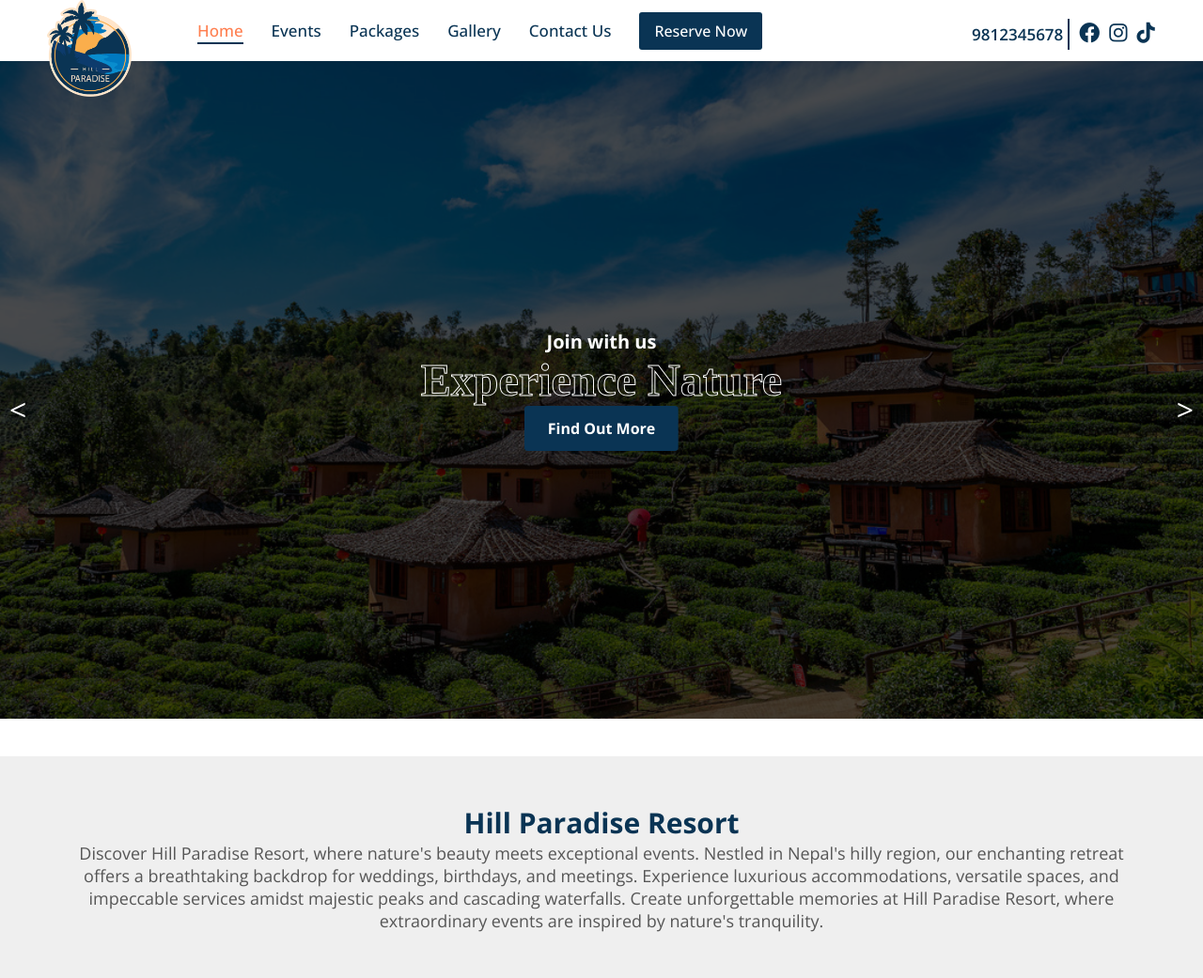
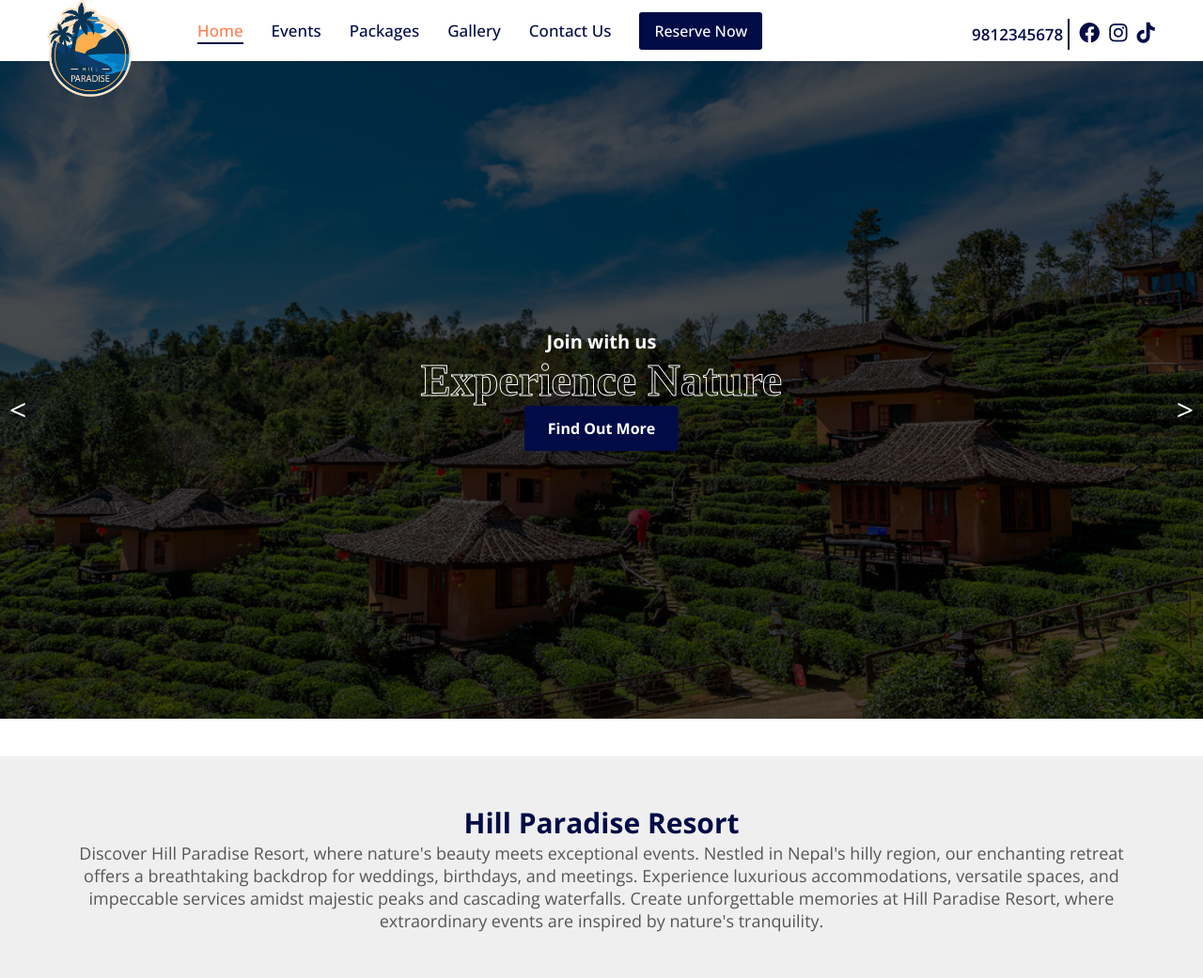
Before and after one commit to KiranSR99/REMS_project, a PHP site: page /rems_project/index.php in a window 1280 px wide. Shown: the top 1041 px of the page at 94% size. Run offline with PHP 8.4, Linux system fonts and the light colour scheme; grey boxes are pictures that could not be loaded.

Commit message:
some changes

```diff
--- a/CSS/style.css
+++ b/CSS/style.css
@@ -4,7 +4,7 @@
 
 :root {
     --sixty: #EFEFEF;
-    --thirty: #0A3454;
+    --thirty: #010c47;
     --ten: #FF7F50;
     --text_color: #565656;
 }
@@ -31,7 +31,7 @@ ul {
 
 .btn {
     background-color: var(--thirty);
-    color: #fff !important;
+    color: #ffffff !important;
     font-size: 16px;
     font-weight: 700;
     border-radius: 3px;
@@ -406,7 +406,7 @@ hr {
     border-radius: 4px;
 }
 
-.banner-text .btn:hover{
+.banner-text .btn:hover {
     background-color: transparent;
     border: 1px solid #fff;
     color: #fff !important;
@@ -515,7 +515,7 @@ hr {
     border-radius: 4px;
 }
 
-.mid-banner-text .btn:hover{
+.mid-banner-text .btn:hover {
     background-color: transparent;
     border: 1px solid #fff;
     color: #fff !important;
```
